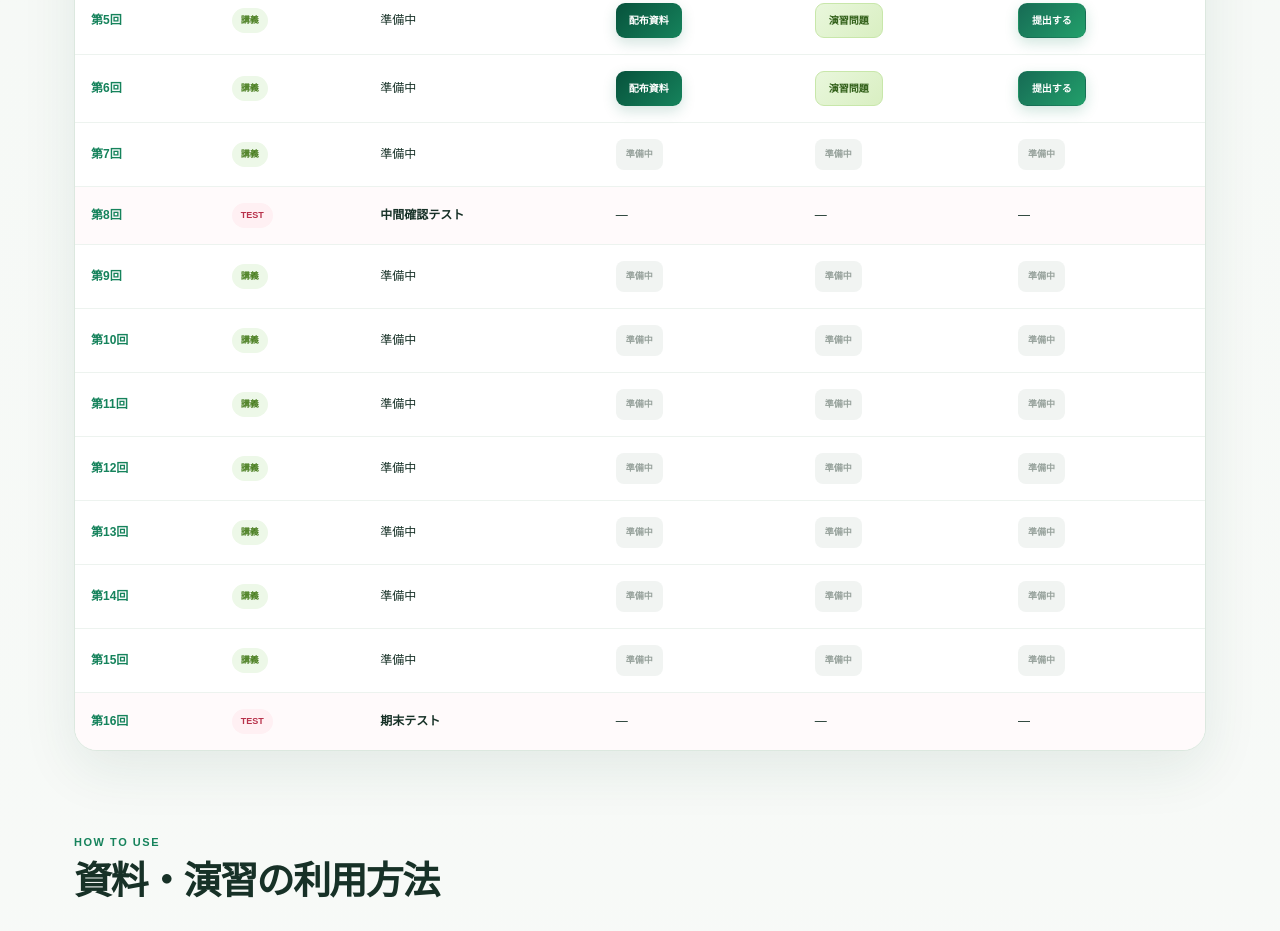
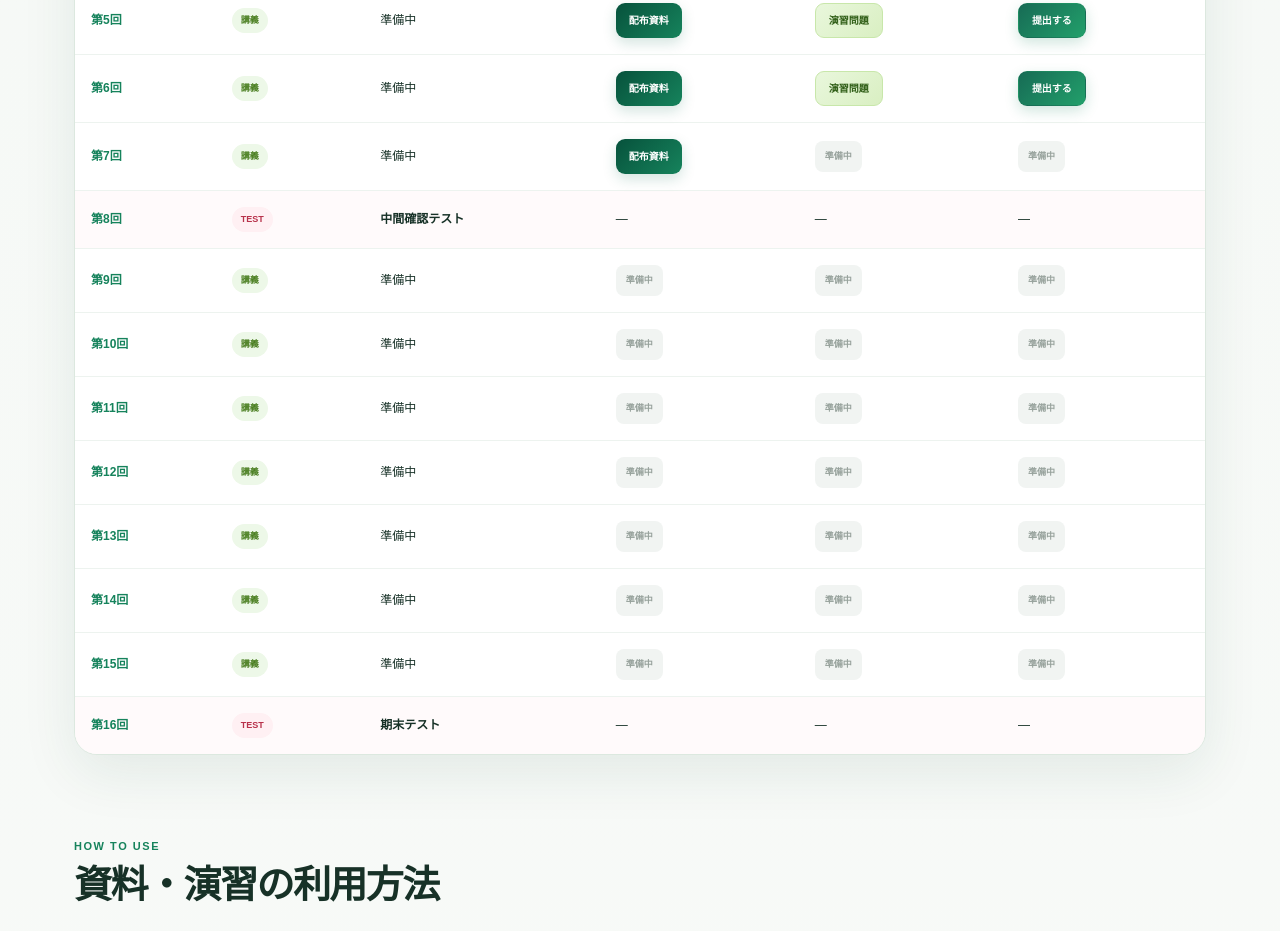
Before and after one commit to trwatan2/trwatan2.github.io, a plain HTML site: page index.html in a window 1280 px wide. Shown: the part 3397-4328 px from the top of the page. Drawn offline with Linux system fonts and the light colour scheme; a web font is replaced by a local one.

Commit message:
Add files via upload

```diff
--- a/index.html
+++ b/index.html
@@ -2397,7 +2397,7 @@
             <td class="number">第7回</td>
             <td><span class="lecture-type lecture">講義</span></td>
             <td>準備中</td>
-            <td><span class="disabled-button">準備中</span></td>
+            <td><a href="/07_handout.pdf" class="action-button action-handout" target="_blank" rel="noopener noreferrer">配布資料</a></td>
             <td><span class="disabled-button">準備中</span></td>
             <td><span class="disabled-button">準備中</span></td>
           </tr>
```
Also changed, not shown: 1 other file.
